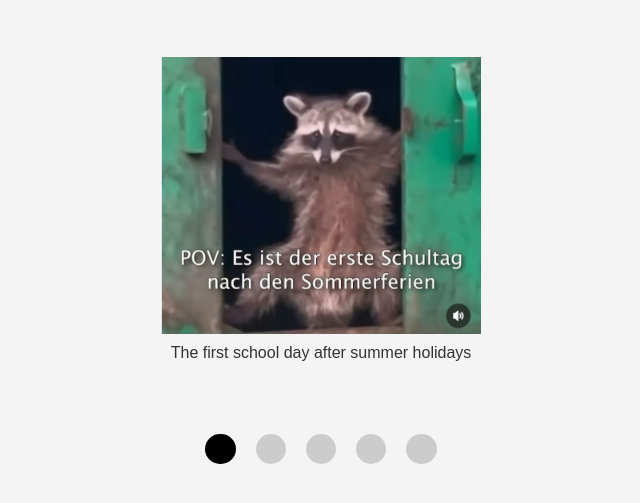
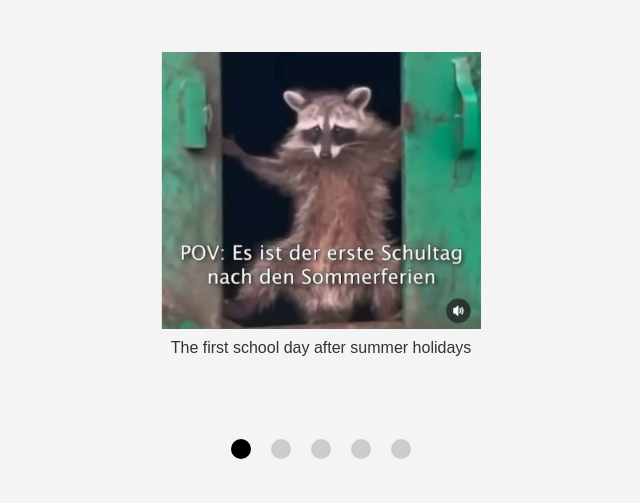
Before and after one commit to InaFK/cssMemeSlider, a plain HTML site: page cssMemeSlider/index.html in a window 1280 px wide. Shown: the part 197-700 px from the top of the page, without its empty margins (319-959 px from the left). Drawn offline with Linux system fonts and the light colour scheme.

```diff
--- a/cssMemeSlider/styles.css
+++ b/cssMemeSlider/styles.css
@@ -88,11 +88,10 @@
 }
 
 .css-slider__bullet {
-    border: none;
+    border: 0.63rem solid #f4f4f4;
     background-color: #ccc;
     width: 1.88rem;
     height: 1.88rem;
-    margin: 0 0.63rem;
     padding: 0.63rem;
     border-radius: 50%;
     cursor: pointer;
```
